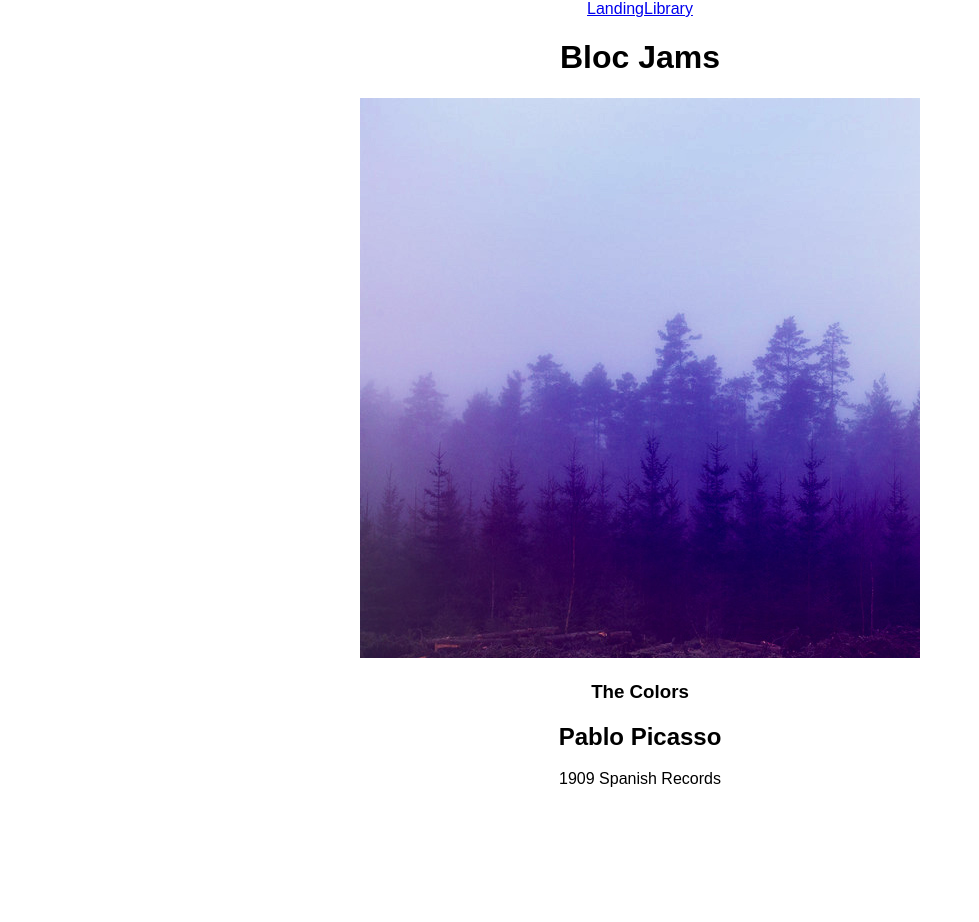
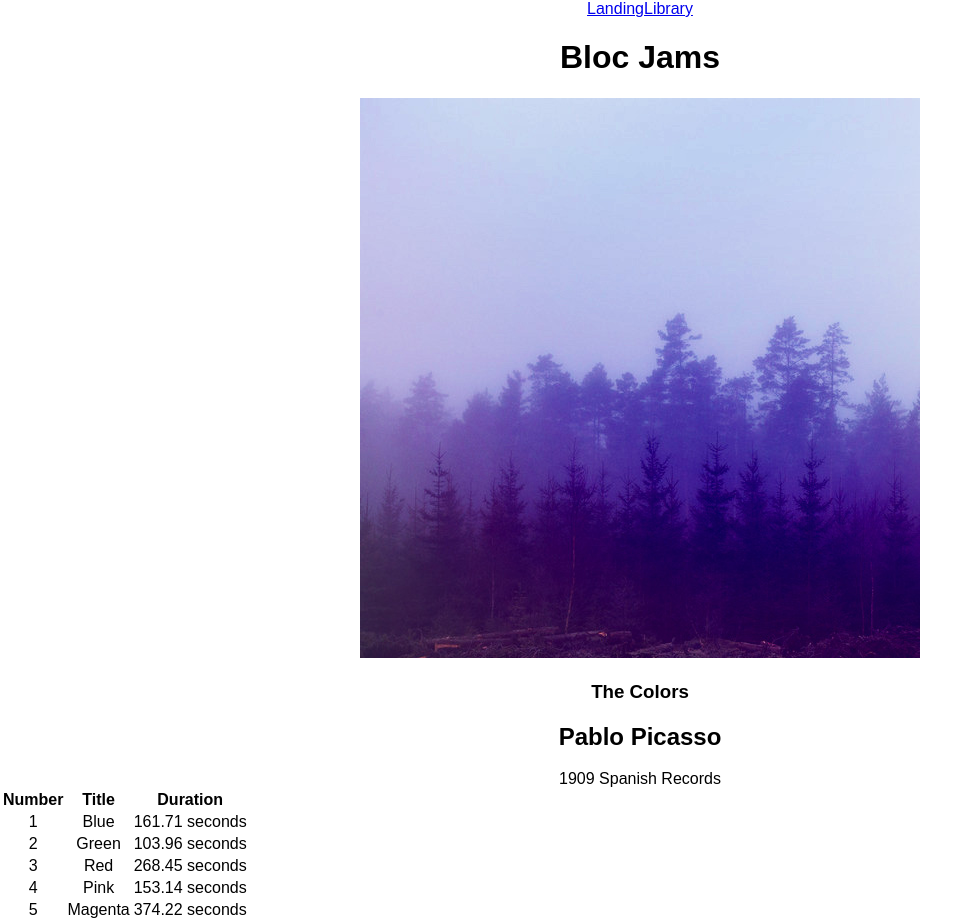
Before and after one commit to SebastianAle/bloc-jams-react, a React (Create React App) app: page /album/the-colors in a window 1280 px wide. Shown: the whole page, without its empty margins (0-979 px from the left). Before the commit the page ends 800 px from the top, so only its background shows below. Built offline with nearby package versions, Linux system fonts and the light colour scheme.

Commit message:
Assignment-6-components-album completed

```diff
--- a/public/index.html
+++ b/public/index.html
@@ -10,6 +10,7 @@
     -->
     <link rel="manifest" href="%PUBLIC_URL%/manifest.json">
     <link rel="shortcut icon" href="%PUBLIC_URL%/favicon.ico">
+    <link rel="Ionicons" href="http://code.ionicframework.com/ionicons/2.0.1/css/ionicons.min.css">
     <!--
       Notice the use of %PUBLIC_URL% in the tags above.
       It will be replaced with the URL of the `public` folder during the build.
--- a/src/components/Album.js
+++ b/src/components/Album.js
@@ -32,6 +32,20 @@
              <col id="song-duration-column" />
            </colgroup>
            <tbody>
+           	<tr>
+           		<th>Number</th>
+           		<th>Title</th>
+           		<th>Duration</th>
+           	</tr>
+	           {
+		           	this.state.album.songs.map( (song, index) =>
+		           		<tr className="song-details-row">
+		           			<td>{index + 1}</td>
+		           			<td>{song.title}</td>
+		           			<td>{song.duration} seconds</td>
+		           		</tr>
+		           	)
+	           }
            </tbody>
          </table>
        </section>
```
